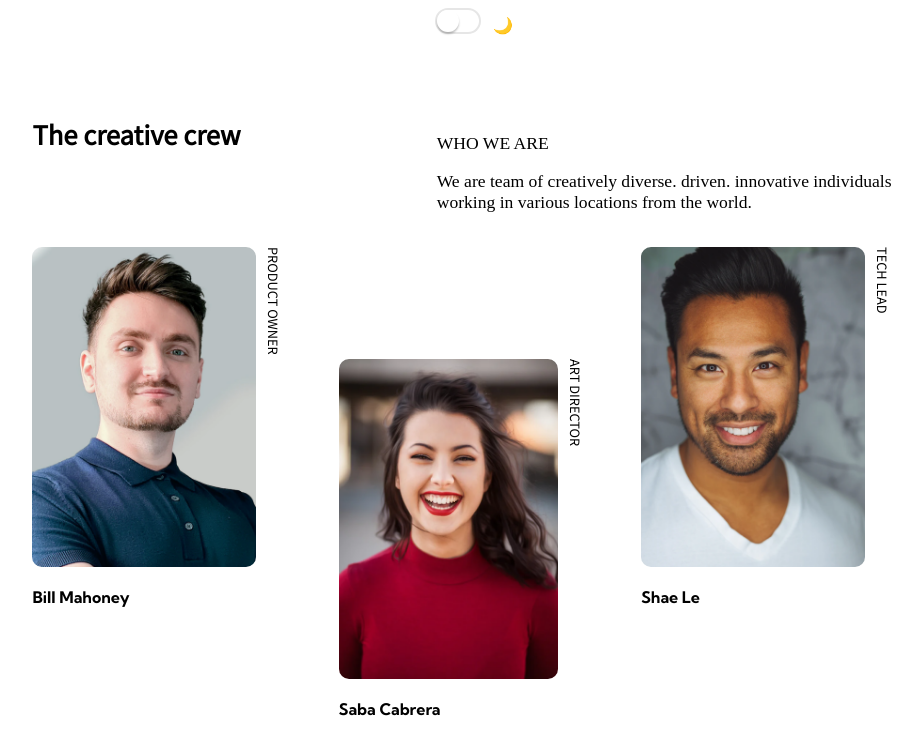
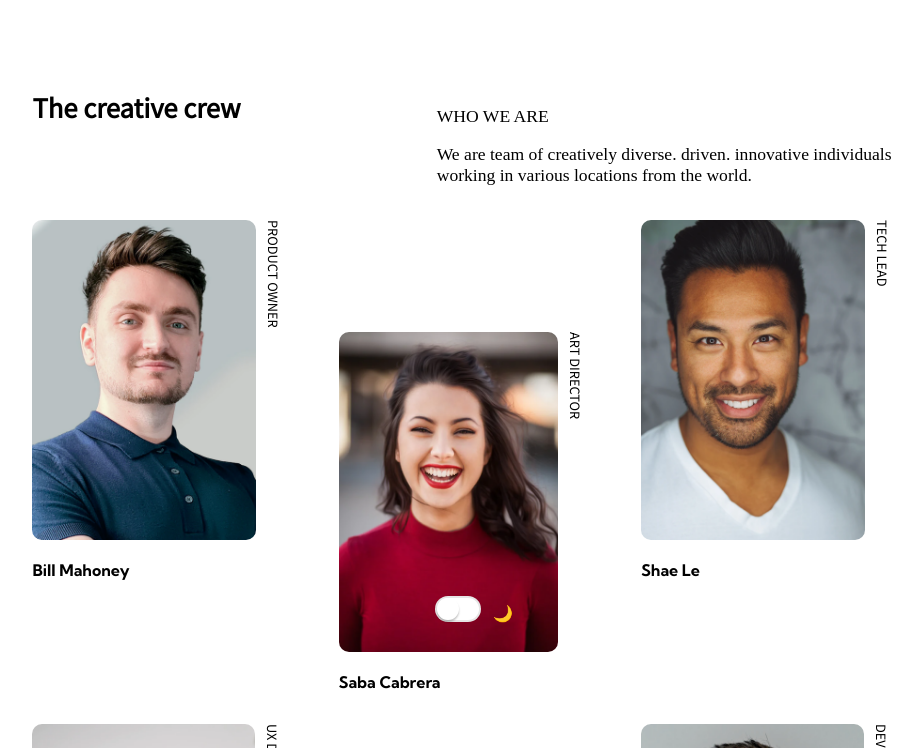
Before and after one commit to ibrahimkanber/My-Team-Page, a plain HTML site: page index.html in a window 1280 px wide. Shown: the top 748 px of the page, without its empty margins (178-1100 px from the left). Drawn offline with Linux system fonts and the light colour scheme.

Commit message:
feat:position fixed added

```diff
--- a/style.css
+++ b/style.css
@@ -66,7 +66,9 @@ body{
     place-items: center;
 }
 
-
+.top{
+    position:fixed;
+}
 
 
 body.Night{
```
